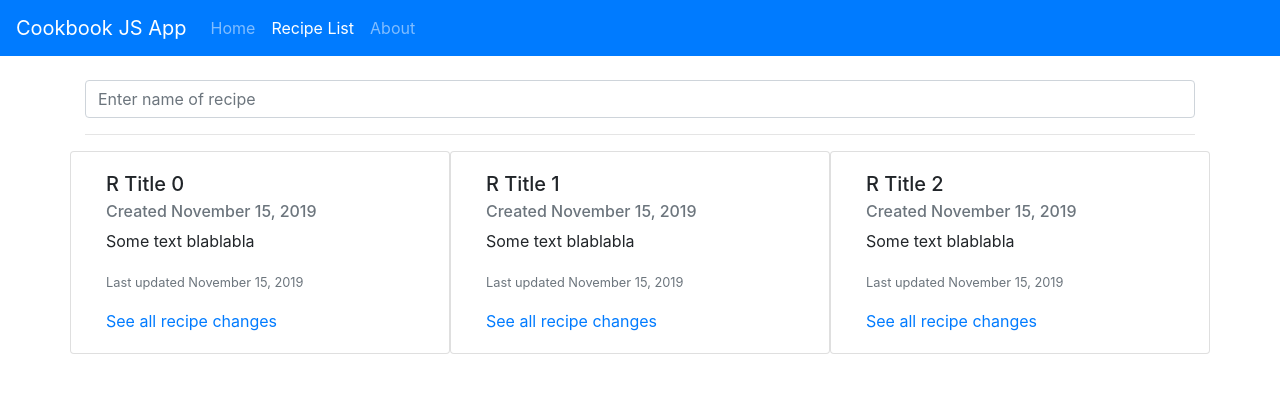
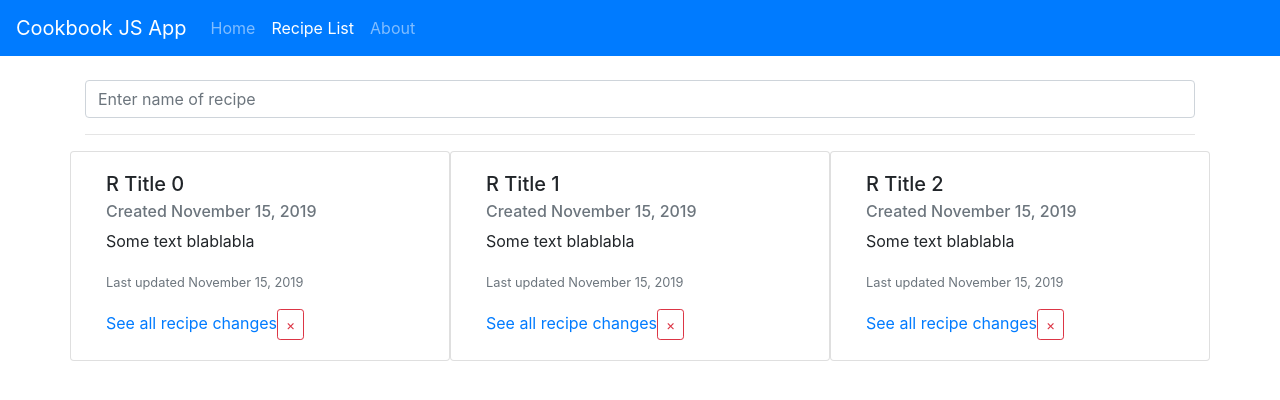
Before and after one commit to DiFly/cook-book-js-demo, a React (Create React App) app: page /recipes in a window 1280 px wide. Shown: the top 400 px of the page. Built offline with nearby package versions, Linux system fonts and the light colour scheme.

Commit message:
simple changes

```diff
--- a/src/components/Recipes.js
+++ b/src/components/Recipes.js
@@ -20,6 +20,7 @@
                         <p className="card-text">{recipe.description}</p>
                         <p className="card-text"><small className="text-muted">Last updated {formatter.format(recipe.change)}</small></p>
                         <a href="#" className="card-link">See all recipe changes</a>
+                        <button type="button" className="btn btn-outline-danger btn-sm">&times;</button>
                     </div>
                 </div>
             ))}
```
